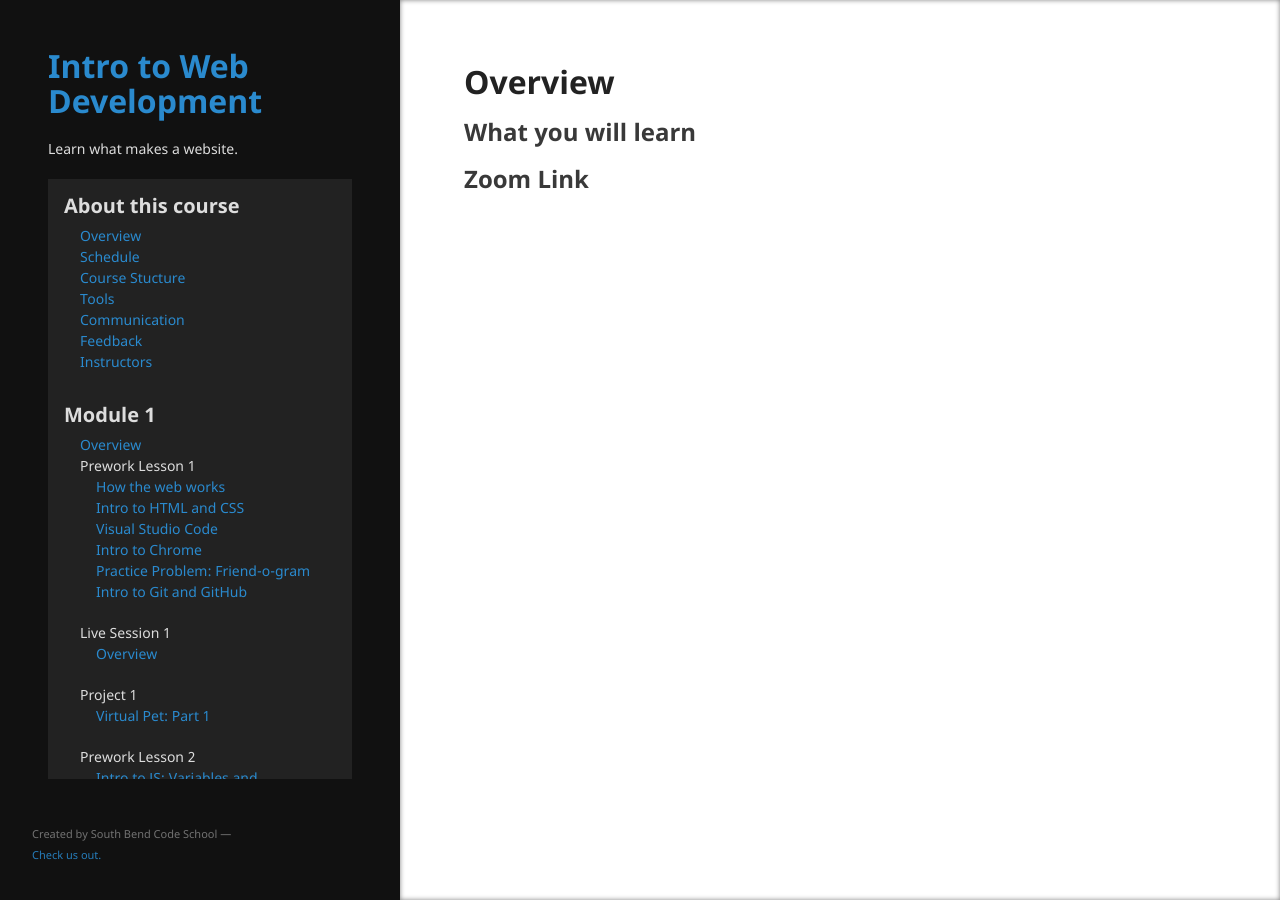
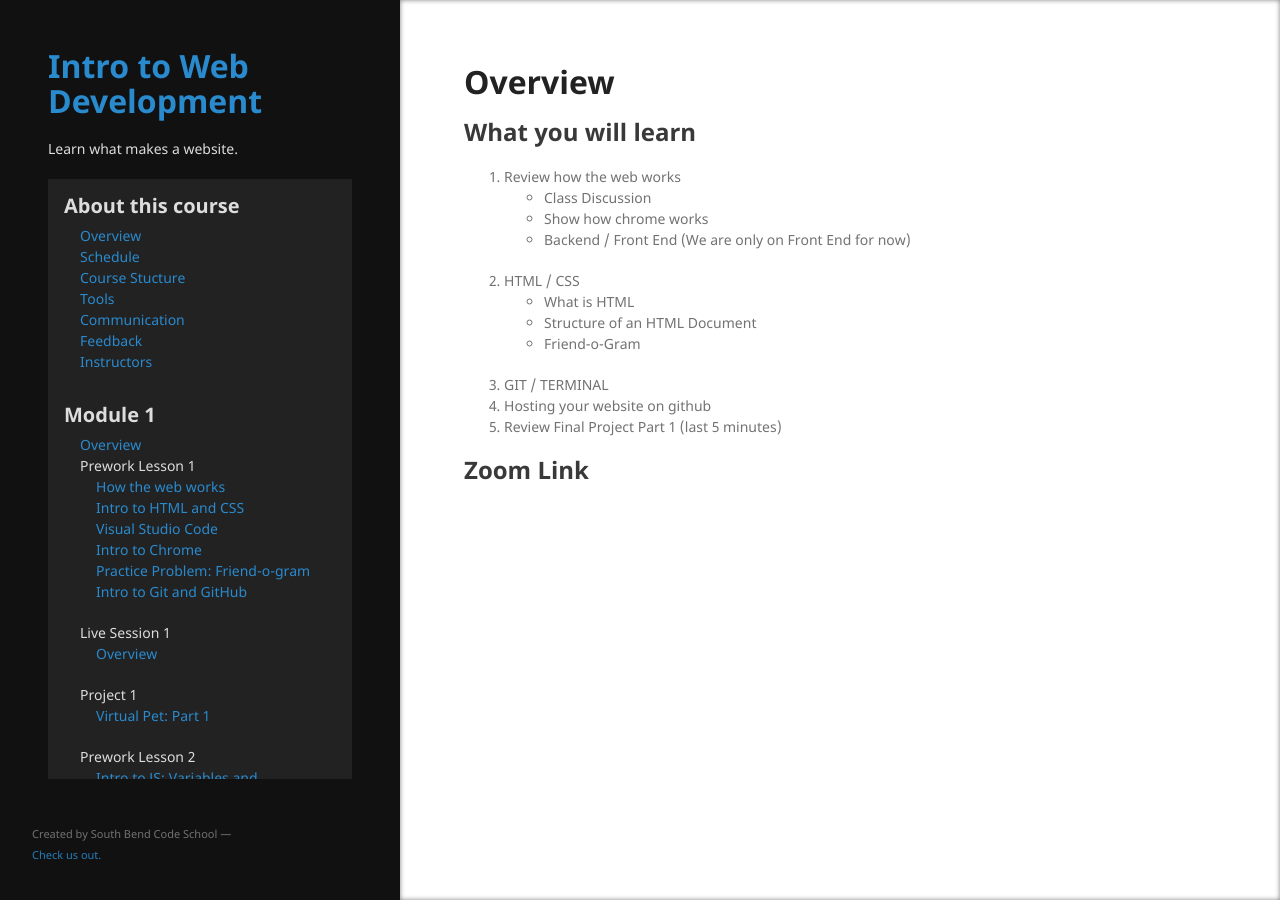
Before and after one commit to south-bend-code-works/intro-to-web-dev, a Jekyll site: the page built from lessons/module1/live_session_1.md, in a window 1280 px wide. Built offline with Jekyll 4.4.1, drawn with Linux system fonts in a browser that asks for light colours; our own code applies the rules of GitHub Pages for plain Markdown files.

Commit message:
Update live_session_1.md

```diff
--- a/lessons/module1/live_session_1.md
+++ b/lessons/module1/live_session_1.md
@@ -5,5 +5,16 @@ layout: default
 # Overview
 
 ## What you will learn
+1. Review how the web works
+    - Class Discussion
+    - Show how chrome works
+    - Backend / Front End (We are only on Front End for now)
+2. HTML / CSS
+    - What is HTML
+    - Structure of an HTML Document
+    - Friend-o-Gram
+3. GIT / TERMINAL
+4. Hosting your website on github
+5. Review Final Project Part 1 (last 5 minutes)
 
 ## Zoom Link
```
